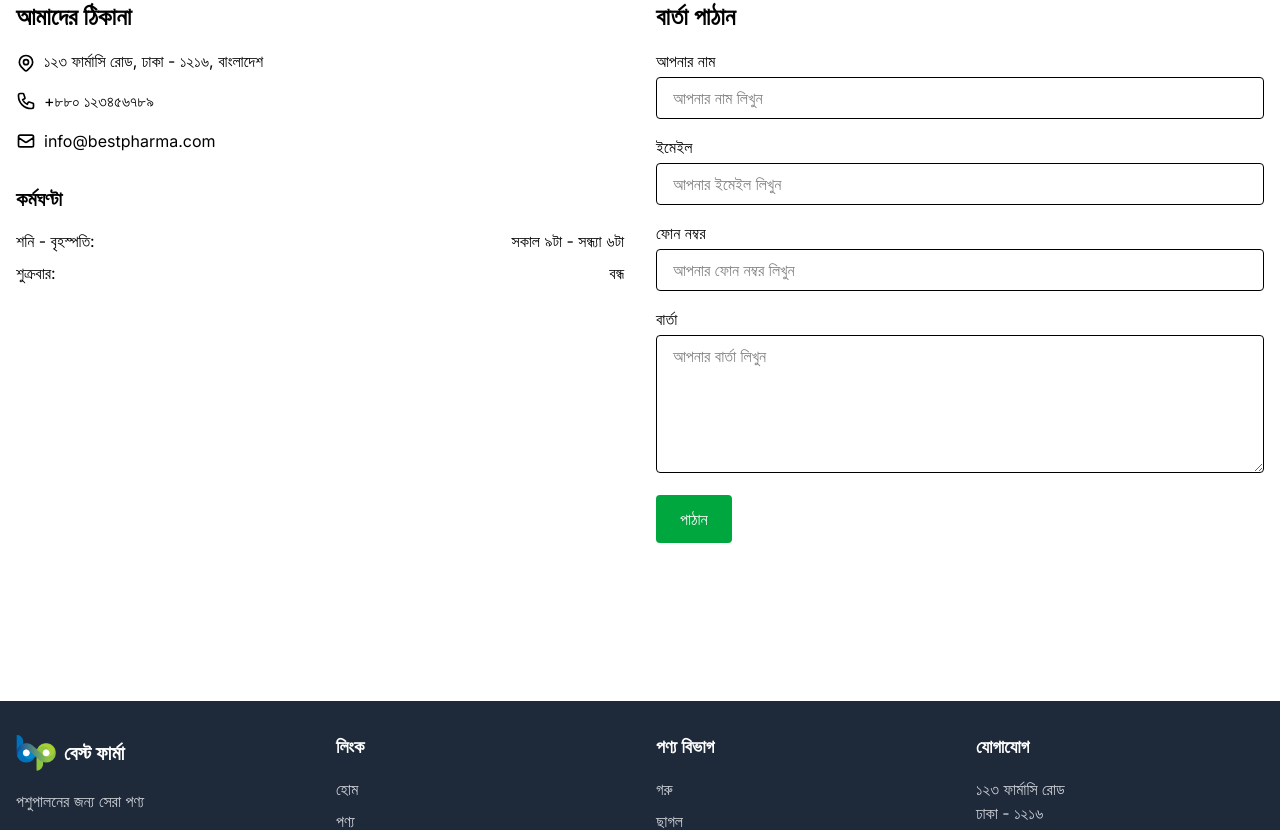
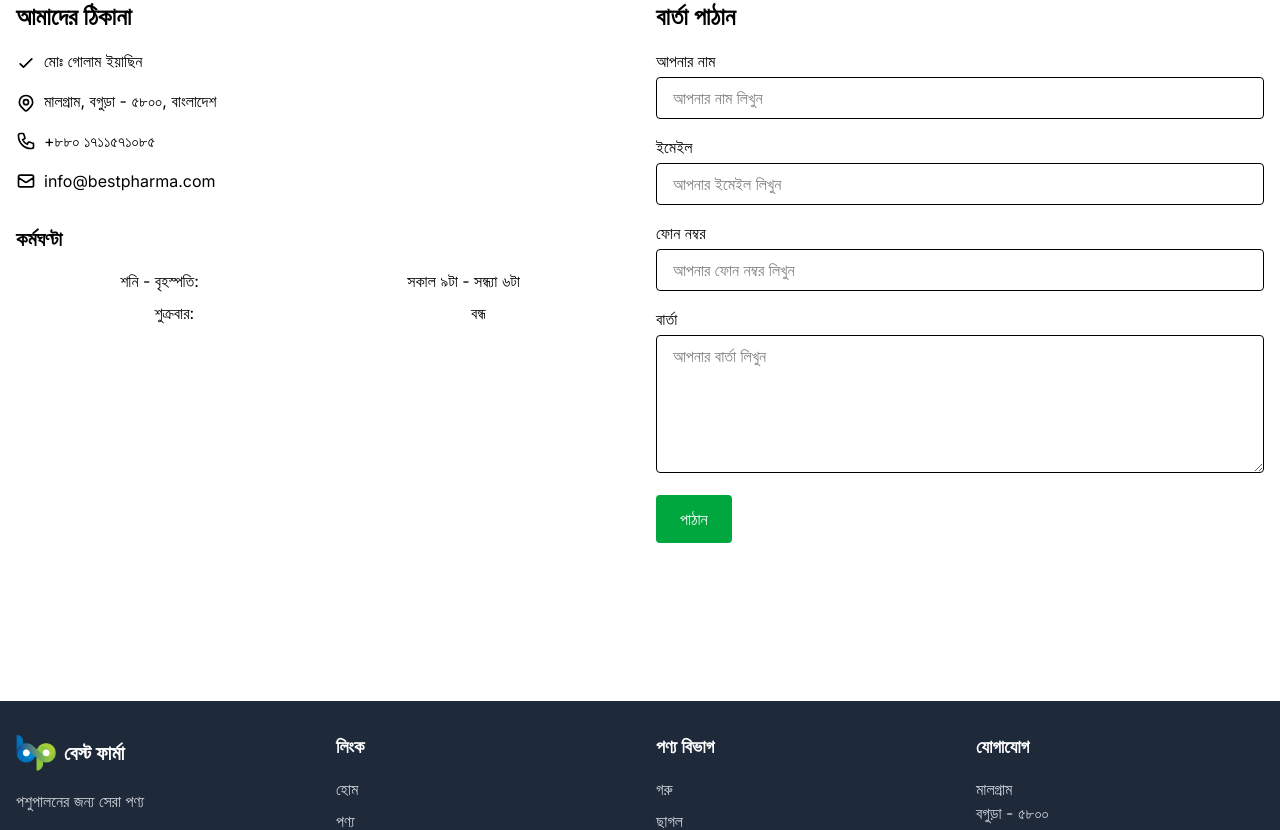
Before and after one commit to mdalifbabu/best-pharma, a Next.js app: page /contact in a window 1280 px wide. Shown: the part 173-1003 px from the top of the page. Built offline with nearby package versions, Linux system fonts and the light colour scheme.

Commit message:
changed contact info and post

```diff
--- a/app/(static)/blog/[postId]/page.tsx
+++ b/app/(static)/blog/[postId]/page.tsx
@@ -1,24 +1,41 @@
-import { notFound } from 'next/navigation'
-import { blogPosts } from '@/app/data/blogPosts'
-import Image from 'next/image'
+import { blogPosts } from "@/app/data/blogPosts";
+import Image from "next/image";
+import { notFound } from "next/navigation";
 
-interface PageProps {
-  params: {
-    postId: string
-  }
+// Define proper types for your page props
+type Props = {
+  params: { postId: string };
+  searchParams: { [key: string]: string | string[] | undefined };
+};
+
+// Generate static paths at build time
+export async function generateStaticParams() {
+  return blogPosts.map((post) => ({
+    postId: post.id,
+  }));
 }
 
-export async function generateStaticParams() {
-  return blogPosts.map(post => ({
-    postId: post.id
-  }))
+// Set dynamic metadata if needed (optional)
+export async function generateMetadata({
+  params,
+}: {
+  params: { postId: string };
+}) {
+  const post = blogPosts.find((p) => p.id === params.postId);
+
+  if (!post) return {};
+
+  return {
+    title: post.title,
+    description: post.excerpt,
+  };
 }
 
-export default function BlogPostPage({ params }: PageProps) {
-  const post = blogPosts.find(p => p.id === params.postId)
+export default function BlogPostPage({ params }: Props) {
+  const post = blogPosts.find((p) => p.id === params.postId);
 
   if (!post) {
-    notFound()
+    notFound();
   }
 
   return (
@@ -44,8 +61,10 @@ export default function BlogPostPage({ params }: PageProps) {
         </div>
 
         <div className="prose max-w-none">
-          {post.content.split('\n').map((paragraph, i) => (
-            <p key={i} className="mb-4">{paragraph}</p>
+          {post.content.split("\n").map((paragraph, i) => (
+            <p key={i} className="mb-4">
+              {paragraph}
+            </p>
           ))}
         </div>
       </article>
@@ -54,10 +73,13 @@ export default function BlogPostPage({ params }: PageProps) {
         <h2 className="text-2xl font-bold mb-6">সম্পর্কিত ব্লগ পোস্ট</h2>
         <div className="grid grid-cols-1 md:grid-cols-3 gap-6">
           {blogPosts
-            .filter(p => p.id !== post.id)
+            .filter((p) => p.id !== post.id)
             .slice(0, 3)
-            .map(relatedPost => (
-              <div key={relatedPost.id} className="border rounded-lg overflow-hidden">
+            .map((relatedPost) => (
+              <div
+                key={relatedPost.id}
+                className="border rounded-lg overflow-hidden"
+              >
                 <div className="relative h-40">
                   <Image
                     src={relatedPost.image}
@@ -80,5 +102,5 @@ export default function BlogPostPage({ params }: PageProps) {
         </div>
       </div>
     </div>
-  )
+  );
 }
--- a/app/(static)/contact/page.tsx
+++ b/app/(static)/contact/page.tsx
@@ -8,23 +8,74 @@ export default function ContactPage() {
           <h2 className="text-2xl font-semibold mb-4">আমাদের ঠিকানা</h2>
           <address className="not-italic space-y-4">
             <p className="flex items-start">
-                <svg className="w-5 h-5 mr-2 mt-1" fill="none" stroke="currentColor" viewBox="0 0 24 24">
-                  <path strokeLinecap="round" strokeLinejoin="round" strokeWidth="2" d="M17.657 16.657L13.414 20.9a1.998 1.998 0 01-2.827 0l-4.244-4.243a8 8 0 1111.314 0z"></path>
-                  <path strokeLinecap="round" strokeLinejoin="round" strokeWidth="2" d="M15 11a3 3 0 11-6 0 3 3 0 016 0z"></path>
+              <svg
+                className="w-5 h-5 mr-2 mt-1"
+                fill="none"
+                stroke="currentColor"
+                viewBox="0 0 24 24"
+              >
+                <path
+                  strokeLinecap="round"
+                  strokeLinejoin="round"
+                  strokeWidth="2"
+                  d="M5 13l4 4L19 7"
+                />
               </svg>
-                <span>১২৩ ফার্মাসি রোড, ঢাকা - ১২১৬, বাংলাদেশ</span>
+              <span>মোঃ গোলাম ইয়াছিন</span>
+            </p>
+            <p className="flex items-start">
+              <svg
+                className="w-5 h-5 mr-2 mt-1"
+                fill="none"
+                stroke="currentColor"
+                viewBox="0 0 24 24"
+              >
+                <path
+                  strokeLinecap="round"
+                  strokeLinejoin="round"
+                  strokeWidth="2"
+                  d="M17.657 16.657L13.414 20.9a1.998 1.998 0 01-2.827 0l-4.244-4.243a8 8 0 1111.314 0z"
+                ></path>
+                <path
+                  strokeLinecap="round"
+                  strokeLinejoin="round"
+                  strokeWidth="2"
+                  d="M15 11a3 3 0 11-6 0 3 3 0 016 0z"
+                ></path>
+              </svg>
+              <span>মালগ্রাম, বগুড়া - ৫৮০০, বাংলাদেশ</span>
             </p>
 
             <p className="flex items-center">
-                <svg className="w-5 h-5 mr-2" fill="none" stroke="currentColor" viewBox="0 0 24 24">
-                  <path strokeLinecap="round" strokeLinejoin="round" strokeWidth="2" d="M3 5a2 2 0 012-2h3.28a1 1 0 01.948.684l1.498 4.493a1 1 0 01-.502 1.21l-2.257 1.13a11.042 11.042 0 005.516 5.516l1.13-2.257a1 1 0 011.21-.502l4.493 1.498a1 1 0 01.684.949V19a2 2 0 01-2 2h-1C9.716 21 3 14.284 3 6V5z"></path>
+              <svg
+                className="w-5 h-5 mr-2"
+                fill="none"
+                stroke="currentColor"
+                viewBox="0 0 24 24"
+              >
+                <path
+                  strokeLinecap="round"
+                  strokeLinejoin="round"
+                  strokeWidth="2"
+                  d="M3 5a2 2 0 012-2h3.28a1 1 0 01.948.684l1.498 4.493a1 1 0 01-.502 1.21l-2.257 1.13a11.042 11.042 0 005.516 5.516l1.13-2.257a1 1 0 011.21-.502l4.493 1.498a1 1 0 01.684.949V19a2 2 0 01-2 2h-1C9.716 21 3 14.284 3 6V5z"
+                ></path>
               </svg>
-                <span>+৮৮০ ১২৩৪৫৬৭৮৯</span>
+              <span>+৮৮০ ১৭১১৫৭১০৮৫</span>
             </p>
 
             <p className="flex items-center">
-                <svg className="w-5 h-5 mr-2" fill="none" stroke="currentColor" viewBox="0 0 24 24">
-                  <path strokeLinecap="round" strokeLinejoin="round" strokeWidth="2" d="M3 8l7.89 5.26a2 2 0 002.22 0L21 8M5 19h14a2 2 0 002-2V7a2 2 0 00-2-2H5a2 2 0 00-2 2v10a2 2 0 002 2z"></path>
+              <svg
+                className="w-5 h-5 mr-2"
+                fill="none"
+                stroke="currentColor"
+                viewBox="0 0 24 24"
+              >
+                <path
+                  strokeLinecap="round"
+                  strokeLinejoin="round"
+                  strokeWidth="2"
+                  d="M3 8l7.89 5.26a2 2 0 002.22 0L21 8M5 19h14a2 2 0 002-2V7a2 2 0 00-2-2H5a2 2 0 00-2 2v10a2 2 0 002 2z"
+                ></path>
               </svg>
               <span>info@bestpharma.com</span>
             </p>
@@ -33,11 +84,11 @@ export default function ContactPage() {
           <div className="mt-8">
             <h3 className="text-xl font-semibold mb-4">কর্মঘণ্টা</h3>
             <ul className="space-y-2">
-                <li className="flex justify-between">
+              <li className="flex justify-around">
                 <span>শনি - বৃহস্পতি:</span>
                 <span>সকাল ৯টা - সন্ধ্যা ৬টা</span>
               </li>
-                <li className="flex justify-between">
+              <li className="flex justify-around">
                 <span>শুক্রবার:</span>
                 <span>বন্ধ</span>
               </li>
@@ -49,7 +100,9 @@ export default function ContactPage() {
           <h2 className="text-2xl font-semibold mb-4">বার্তা পাঠান</h2>
           <form className="space-y-4">
             <div>
-                <label htmlFor="name" className="block mb-1">আপনার নাম</label>
+              <label htmlFor="name" className="block mb-1">
+                আপনার নাম
+              </label>
               <input
                 type="text"
                 id="name"
@@ -59,7 +112,9 @@ export default function ContactPage() {
             </div>
 
             <div>
-                <label htmlFor="email" className="block mb-1">ইমেইল</label>
+              <label htmlFor="email" className="block mb-1">
+                ইমেইল
+              </label>
               <input
                 type="email"
                 id="email"
@@ -69,7 +124,9 @@ export default function ContactPage() {
             </div>
 
             <div>
-                <label htmlFor="phone" className="block mb-1">ফোন নম্বর</label>
+              <label htmlFor="phone" className="block mb-1">
+                ফোন নম্বর
+              </label>
               <input
                 type="tel"
                 id="phone"
@@ -79,7 +136,9 @@ export default function ContactPage() {
             </div>
 
             <div>
-                <label htmlFor="message" className="block mb-1">বার্তা</label>
+              <label htmlFor="message" className="block mb-1">
+                বার্তা
+              </label>
               <textarea
                 id="message"
                 rows={5}
@@ -98,5 +157,5 @@ export default function ContactPage() {
         </div>
       </div>
     </div>
-    )
+  );
 }
--- a/app/components/Footer.tsx
+++ b/app/components/Footer.tsx
@@ -106,10 +106,10 @@ export default function Footer() {
           <div>
             <h4 className="text-lg font-semibold mb-4">যোগাযোগ</h4>
             <address className="text-gray-300 not-italic">
-              <p>১২৩ ফার্মাসি রোড</p>
-              <p>ঢাকা - ১২১৬</p>
+              <p>মালগ্রাম</p>
+              <p>বগুড়া - ৫৮০০</p>
               <p>বাংলাদেশ</p>
-              <p>ফোন: +৮৮০ ১২৩৪৫৬৭৮৯</p>
+              <p>ফোন: +৮৮০ ১৭১১৫৭১০৮৫</p>
               <p>ইমেইল: info@bestpharma.com</p>
             </address>
           </div>
```
Lines whose indentation alone changed are shown as unchanged.
